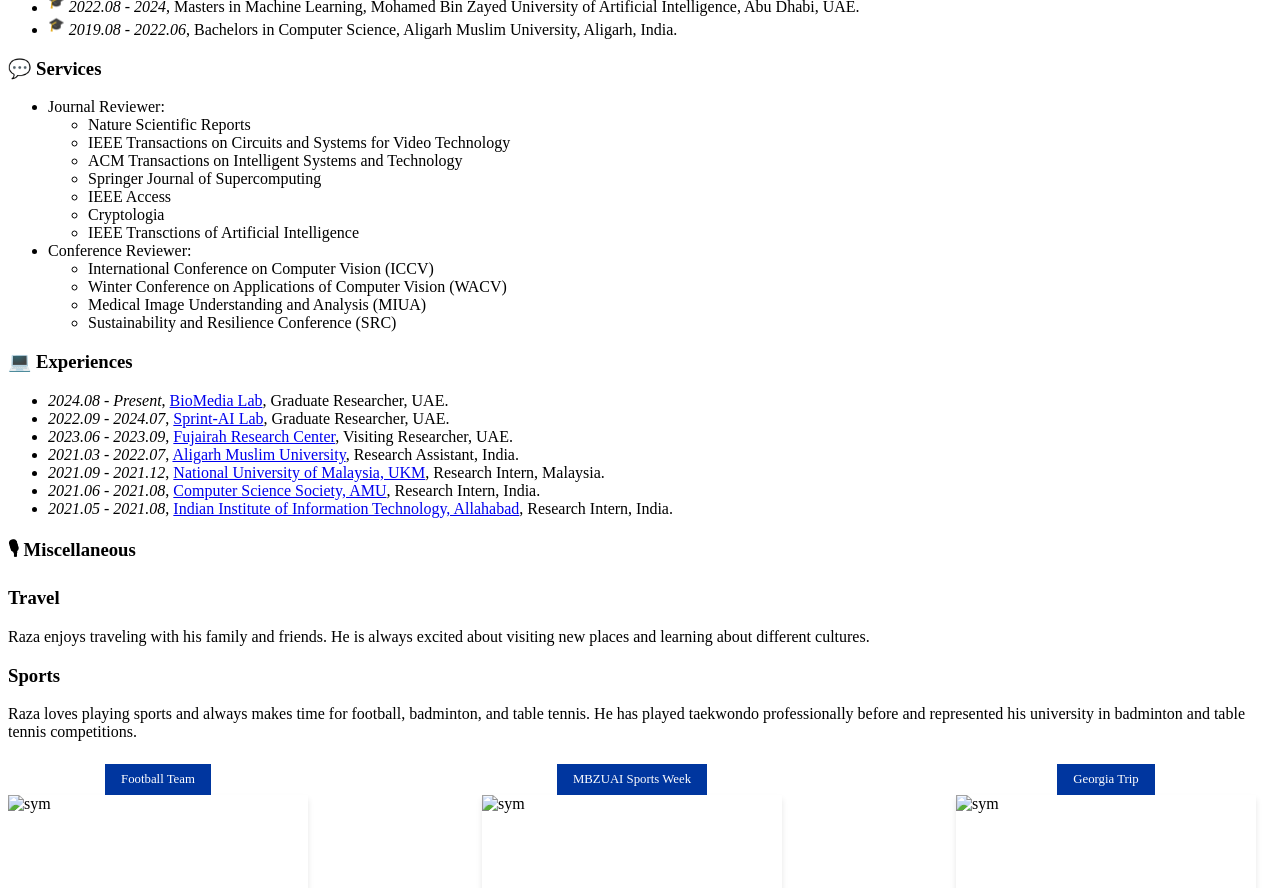
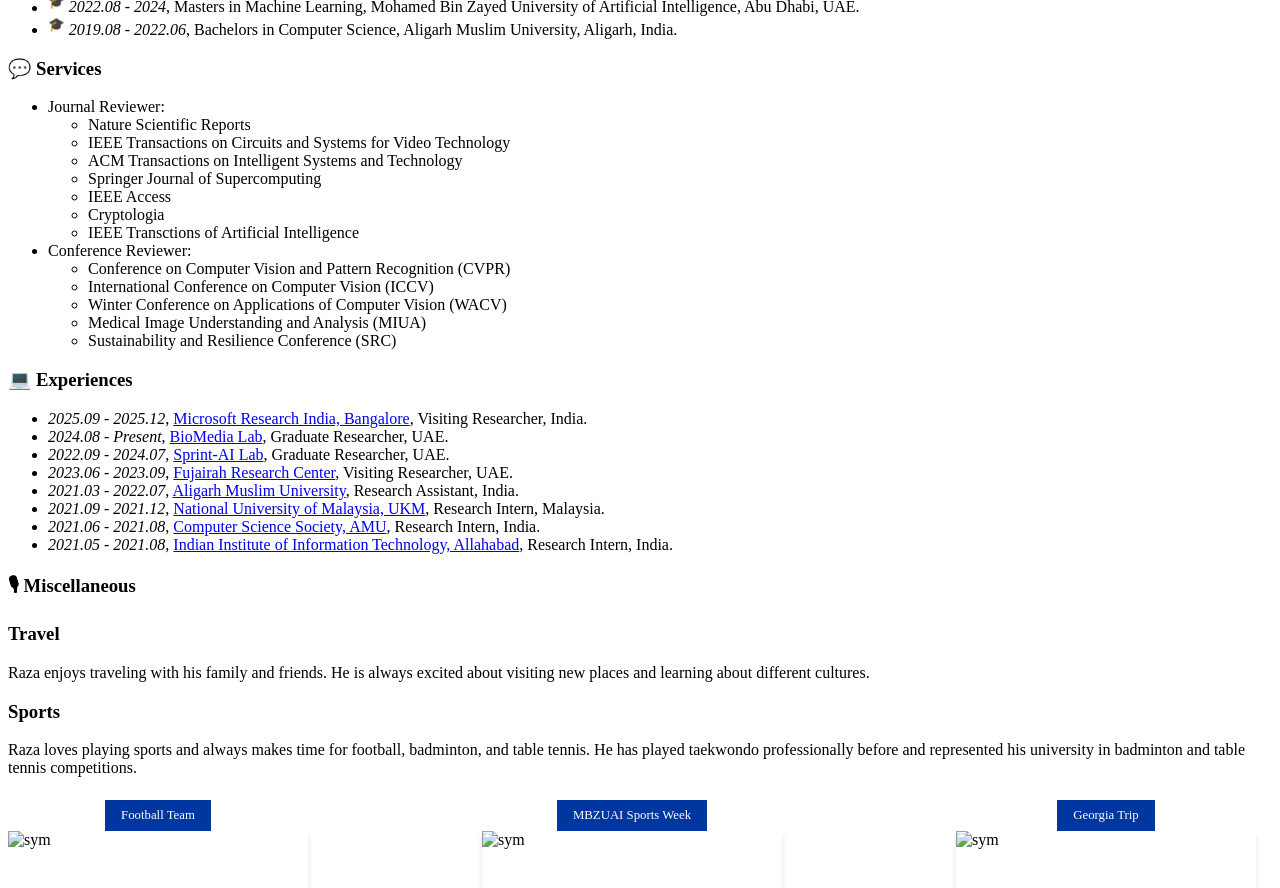
Before and after one commit to Razaimam45/razaimam45.github.io, a Jekyll site: the page built from _pages/includes/others.md, in a window 1280 px wide and 900 px high, scrolled down 567 px. Shown: the top 888 px of the window. Built offline with Jekyll 4.4.1, drawn with Linux system fonts in a browser that asks for light colours; our own code applies the rules of GitHub Pages for plain Markdown files.

Commit message:
Updated Feb'26

```diff
--- a/_pages/includes/others.md
+++ b/_pages/includes/others.md
@@ -28,6 +28,7 @@
     - IEEE Transctions of Artificial Intelligence
 
 - Conference Reviewer:
+    - Conference on Computer Vision and Pattern Recognition (CVPR)
     - International Conference on Computer Vision (ICCV)
     - Winter Conference on Applications of Computer Vision (WACV)
     - Medical Image Understanding and Analysis (MIUA)
@@ -35,6 +36,7 @@
 
 
 # 💻 Experiences
+- *2025.09 - 2025.12*, [Microsoft Research India, Bangalore](https://www.microsoft.com/en-us/research/lab/microsoft-research-india/), Visiting Researcher, India.
 - *2024.08 - Present*, [BioMedia Lab](https://mbzuai-biomedia.com/biomedia/), Graduate Researcher, UAE.
 - *2022.09 - 2024.07*, [Sprint-AI Lab](https://www.sprintai.org/), Graduate Researcher, UAE.
 - *2023.06 - 2023.09*, [Fujairah Research Center](https://www.frc.ae/), Visiting Researcher, UAE.
```
